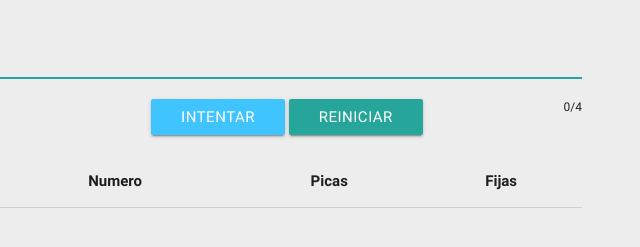
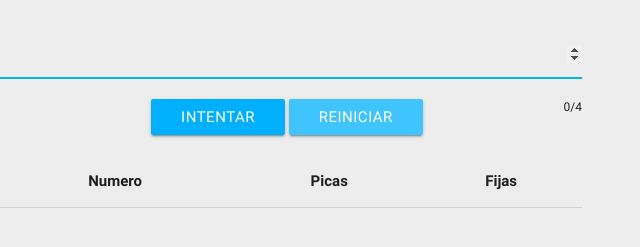
Before and after one commit to mariovzc/MIRJquery, a plain HTML site: page index.html in a window 1280 px wide. Shown: the part 155-402 px from the top of the page, without its empty margins (353-993 px from the left). Drawn offline with nearby package versions, Linux system fonts and the light colour scheme.

Commit message:
change some types

```diff
--- a/index.html
+++ b/index.html
@@ -11,7 +11,7 @@
 <body>
   <div class="container">
     <div class="row">
-      <form id="#form" class="col s12 m8 l8 offset-l2">
+      <form id="#appform" class="col s12 m8 l8 offset-l2">
         <div class="row">
           <div class="col s12">
             <h2>Picas y Fijas</h2>
@@ -20,11 +20,11 @@
         </div>
         <div class="row">
           <div class="input-field col s12">
-            <input id="number" type="text" class="center-align" data-length="4">
+            <input id="number" type="number"  class="center-align" data-length="4">
           </div>
           <div class="buttons-container center-align scale-transition scale-out">
-            <button type="submit" class="btn waves-effect waves-light light-blue accent-2">Intentar</button>
-            <a href="javascript:void(0);" class="btn waves-effect waves-light">Reiniciar</a>
+            <button type="submit" class="btn waves-effect waves-light light-blue accent-3">Intentar</button>
+            <a href="javascript:void(0);" class="btn waves-effect waves-light light-blue accent-2 z-depth-1">Reiniciar</a>
           </div>
         </div>
       </form>
```
